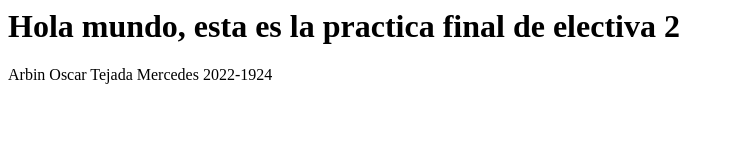
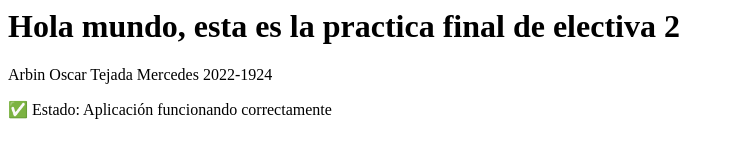
Before and after one commit to arbin990/practica_final_electiva_2, a plain HTML site: page index.html in a window 1280 px wide. Shown: the whole page, without its empty margins (0-734 px from the left). Drawn offline with Linux system fonts and the light colour scheme.

Commit message:
Update index.html

```diff
--- a/index.html
+++ b/index.html
@@ -1,3 +1,10 @@
 <title>Hola Mundo DevOps</title>
 <h1>Hola mundo, esta es la practica final de electiva 2</h1>
 <p>Arbin Oscar Tejada Mercedes 2022-1924</p>
+<body>
+    <div class="container">
+        <div id="status" class="status healthy">
+            ✅ Estado: Aplicación funcionando correctamente
+        </div>
+    </div>
+</body>
```
